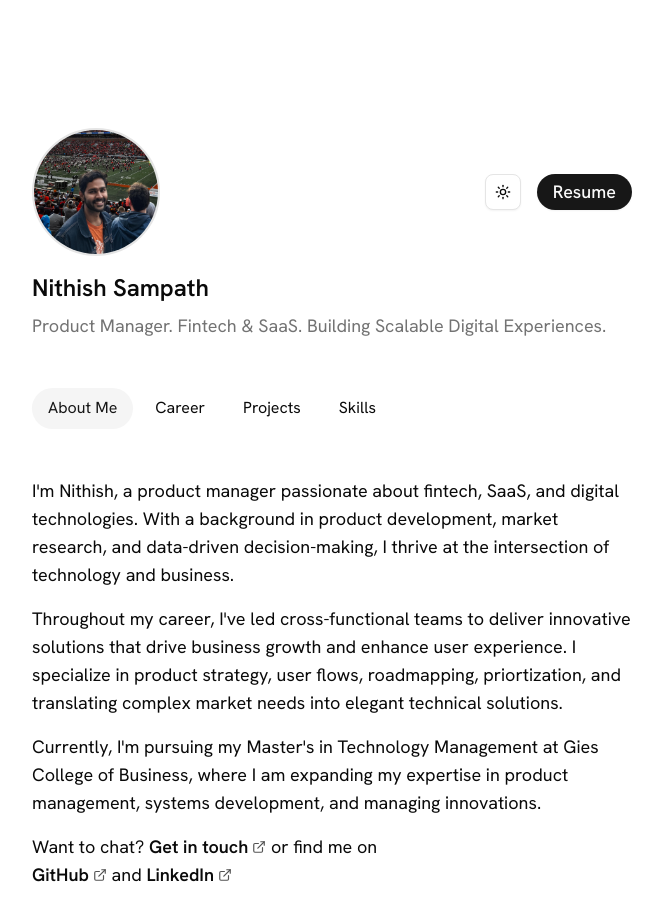
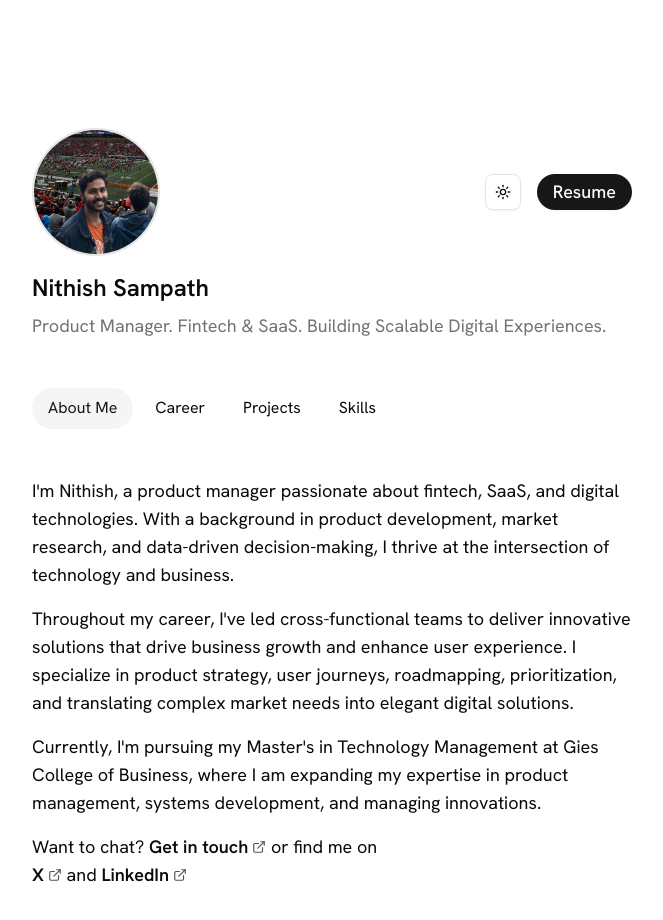
Before and after one commit to qberg/nithishdotcom, a Next.js app: page /about in a window 1280 px wide. Shown: the top 920 px of the page, without its empty margins (308-971 px from the left). Built offline with nearby package versions, Linux system fonts and the light colour scheme.

Commit message:
Update bioData.ts

```diff
--- a/src/data/bioData.ts
+++ b/src/data/bioData.ts
@@ -83,7 +83,7 @@ export const about: About = {
     "I'm Nithish, a product manager passionate about fintech, SaaS, and digital technologies. With a background in product development, market research, and data-driven decision-making, I thrive at the intersection of technology and business.",
 
   experience:
-    "Throughout my career, I've led cross-functional teams to deliver innovative solutions that drive business growth and enhance user experience. I specialize in product strategy, user flows, roadmapping, priortization, and translating complex market needs into elegant technical solutions.",
+    "Throughout my career, I've led cross-functional teams to deliver innovative solutions that drive business growth and enhance user experience. I specialize in product strategy, user journeys, roadmapping, prioritization, and translating complex market needs into elegant digital solutions.",
 
   education:
     "Currently, I'm pursuing my Master's in Technology Management at Gies College of Business, where I am expanding my expertise in product management, systems development, and managing innovations.",
@@ -95,8 +95,8 @@ export const contacts: Contact[] = [
     href: "mailto:nithish2@illinois.edu",
   },
   {
-    label: "GitHub",
-    href: "https://github.com/nithish1729",
+    label: "X",
+    href: "https://x.com/nithishxs29?s=21",
   },
   {
     label: "LinkedIn",
@@ -124,7 +124,7 @@ export const workExperience: WorkExperience[] = [
     company: "Futures First Pvt. Ltd.",
     companyWebsite: "https://futuresfirst.com/",
     duration: "May 2020 - July 2020",
-    location: "Chennai, India",
+    location: "Bangalore, India",
   },
 ];
 
```
